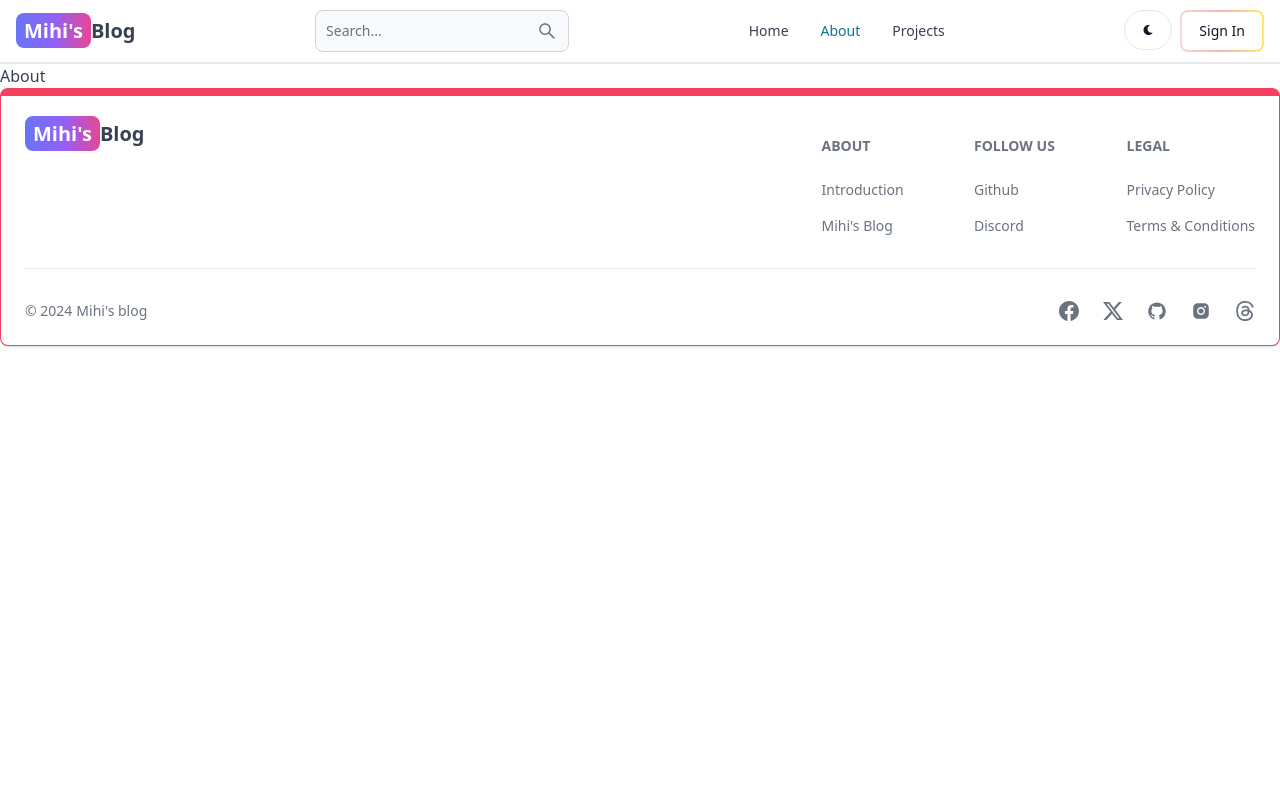
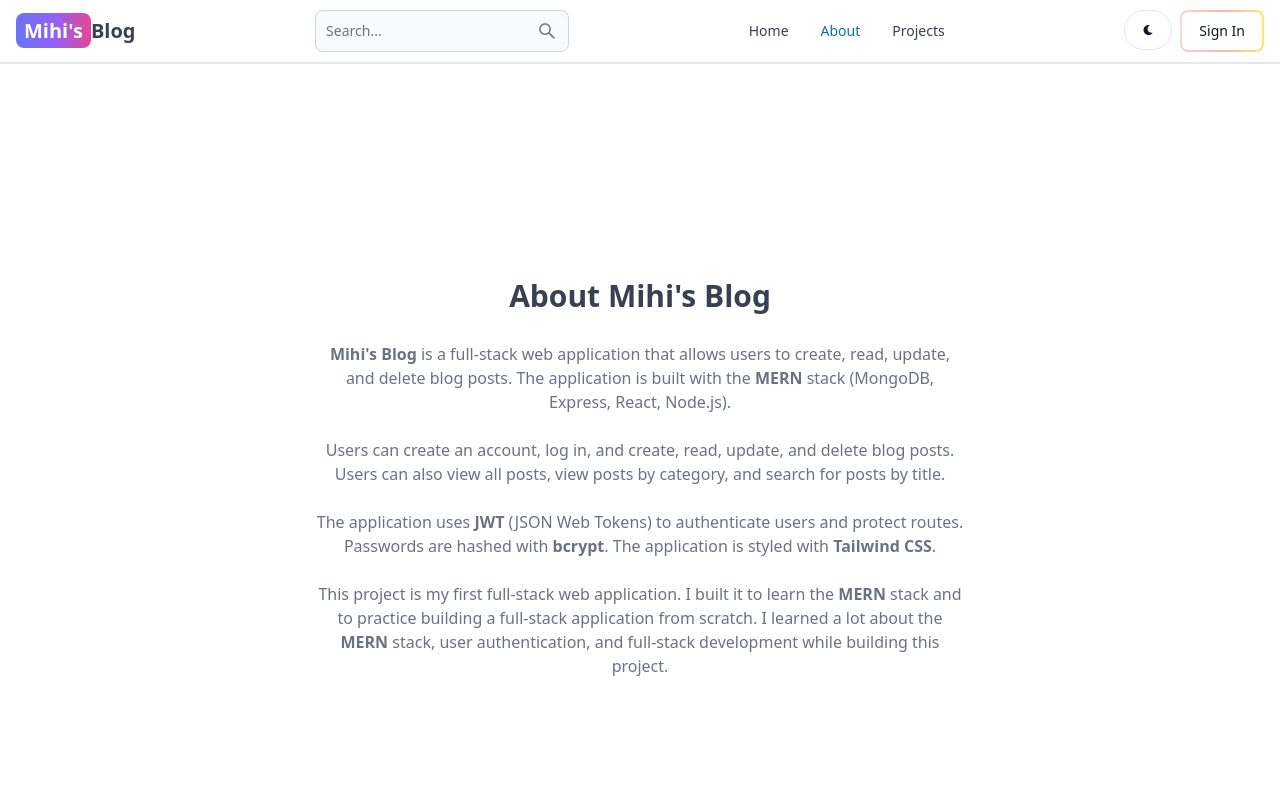
Before and after one commit to MiHiii/blog-step-by-step, a React (Vite) app in the folder client/: page /about in a window 1280 px wide. Shown: the top 800 px of the page. Built offline with nearby package versions, Linux system fonts and the light colour scheme; no server answers.

Commit message:
complete about and projects page

```diff
--- a/client/src/pages/About.jsx
+++ b/client/src/pages/About.jsx
@@ -1,3 +1,42 @@
 export default function About() {
-  return <div>About</div>;
+  return (
+    <div className='min-h-screen flex items-center justify-center'>
+      <div className='max-w-2xl mx-auto p-3 text-center'>
+        <div className=''>
+          <h1 className='text-3xl font-semibold text-center my-7'>
+            About Mihi's Blog
+          </h1>
+          <div className='text-md text-gray-500 flex flex-col gap-6'>
+            <p>
+              <span className='font-bold'>Mihi's Blog</span> is a full-stack web
+              application that allows users to create, read, update, and delete
+              blog posts. The application is built with the{' '}
+              <span className='font-bold'>MERN</span> stack (MongoDB, Express,
+              React, Node.js).
+            </p>
+            <p>
+              Users can create an account, log in, and create, read, update, and
+              delete blog posts. Users can also view all posts, view posts by
+              category, and search for posts by title.
+            </p>
+            <p>
+              The application uses <span className='font-bold'>JWT</span> (JSON
+              Web Tokens) to authenticate users and protect routes. Passwords
+              are hashed with <span className='font-bold'>bcrypt</span>. The
+              application is styled with{' '}
+              <span className='font-bold'>Tailwind CSS</span>.
+            </p>
+            <p>
+              This project is my first full-stack web application. I built it to
+              learn the <span className='font-bold'>MERN</span> stack and to
+              practice building a full-stack application from scratch. I learned
+              a lot about the <span className='font-bold'>MERN</span> stack,
+              user authentication, and full-stack development while building
+              this project.
+            </p>
+          </div>
+        </div>
+      </div>
+    </div>
+  );
 }
--- a/client/src/pages/Projects.jsx
+++ b/client/src/pages/Projects.jsx
@@ -1,3 +1,14 @@
+import CallToAction from '../components/CallToAction';
+
 export default function Projects() {
-  return <div>Projects</div>;
+  return (
+    <div className='min-h-screen max-w-2xl mx-auto flex justify-center items-center flex-col gap-6 p-3'>
+      <h1 className='text-3xl font-semibold'>Pojects</h1>
+      <p className='text-md text-gray-500'>
+        Build fun and engaging projects while learning HTML, CSS, and
+        JavaScript!
+      </p>
+      <CallToAction />
+    </div>
+  );
 }
```
